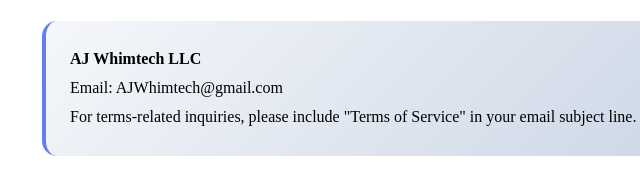
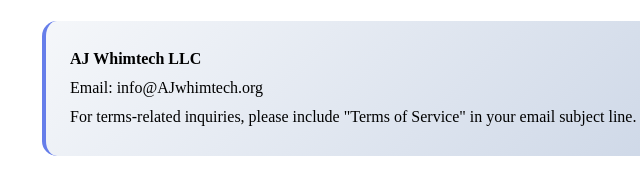
Before and after one commit to AJWhimtech/AJWhimtech.github.io, a plain HTML site: page terms-of-service.html in a window 1280 px wide. Shown: the part 2487-2672 px from the top of the page, 180-820 px from the left. Drawn offline with Linux system fonts and the light colour scheme.

Commit message:
Update terms-of-service.html
Email update

```diff
--- a/terms-of-service.html
+++ b/terms-of-service.html
@@ -216,7 +216,7 @@
             <p>Questions about these Terms should be sent to us at:</p>
             <div class="terms-highlight">
                 <p><strong>AJ Whimtech LLC</strong><br>
-                Email: AJWhimtech@gmail.com</p>
+                Email: info@AJwhimtech.org</p>
 
                 <p>For terms-related inquiries, please include "Terms of Service" in your email subject line.</p>
             </div>
```
